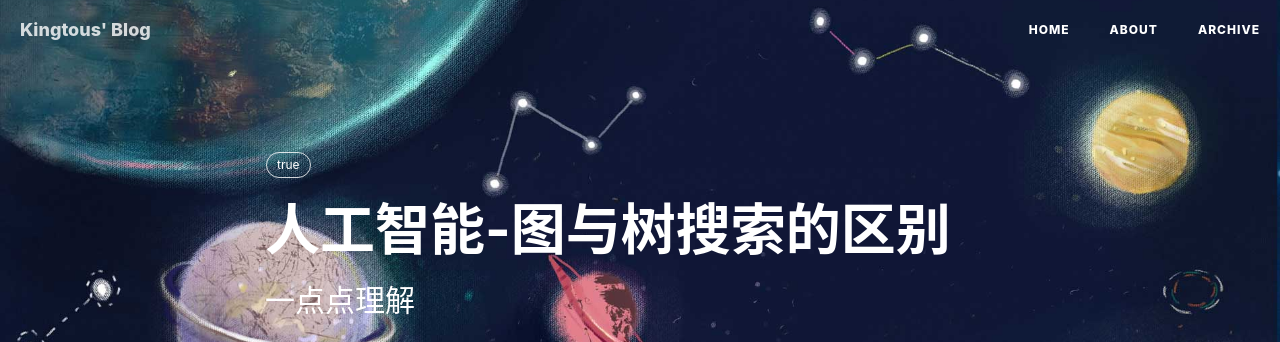
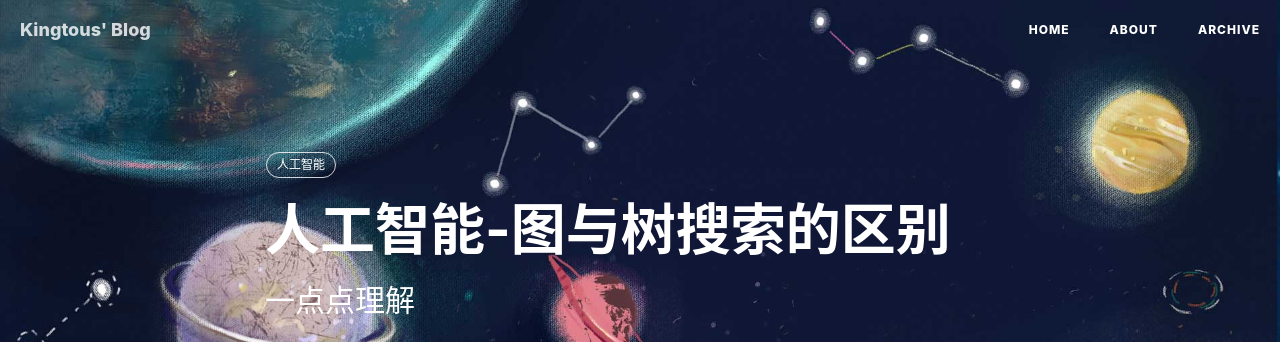
Before and after one commit to Kingtous/Kingtous.github.io, a Jekyll site: the page built from _posts/2019-03-17-人工智能-图与树搜索.md, in a window 1280 px wide and 900 px high. Shown: the top 342 px of the window. Built offline with Jekyll 4.4.1, drawn with Linux system fonts in a browser that asks for light colours; nearby versions of some CDN libraries; comment, search, counter and statistics services are not loaded.

Commit message:
Update 2019-03-17-人工智能-图与树搜索.md

```diff
--- a/_posts/2019-03-17-人工智能-图与树搜索.md
+++ b/_posts/2019-03-17-人工智能-图与树搜索.md
@@ -5,9 +5,9 @@ subtitle: 一点点理解
 author: Kingtous
 date: 2019-03-17 09:23:55
 header-img: img/about-bg.jpg
-catalog: 人工智能
+catalog: True
 tags:
-- True
+- 人工智能
 ---
 
 ## What is the difference between Tree search and Graph Search?
```
